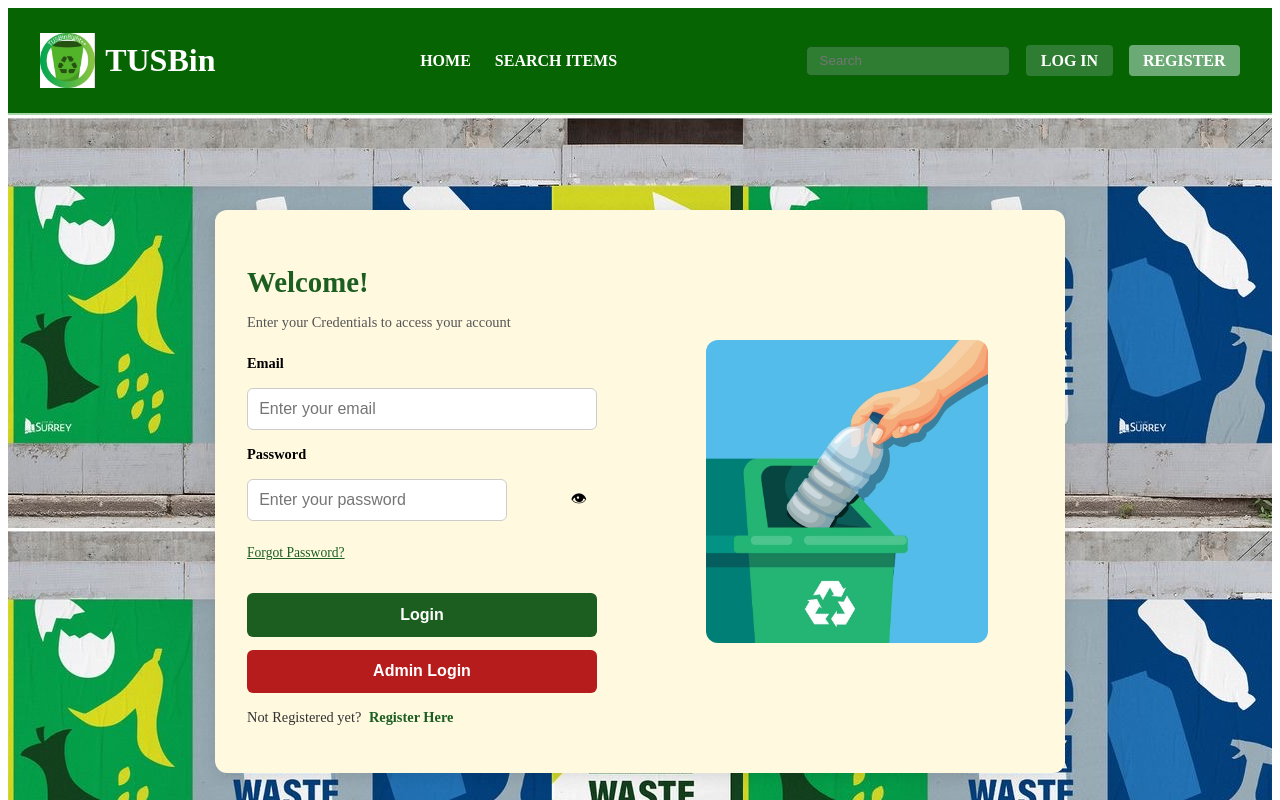
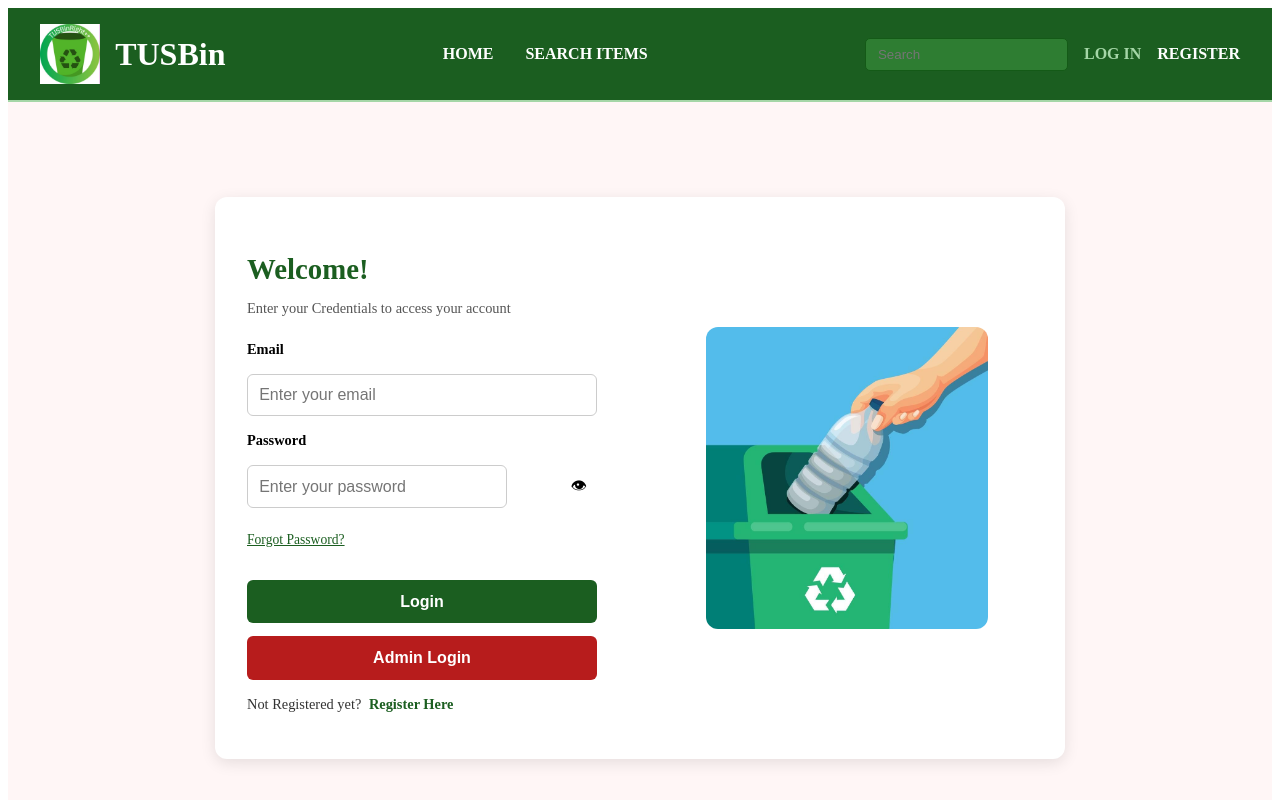
Before and after one commit to kalumfeanebanda/TUSBinGroup2, a Vue app in the folder tusg2frontend/: page /login in a window 1280 px wide. Shown: the top 800 px of the page. Built offline with nearby package versions, Linux system fonts and the light colour scheme.

Commit message:
Revert "improved website design"
This reverts commit 0bad26147f4265465b3d1ba8b9f594d68ab2348a.

```diff
--- a/tusg2frontend/src/components/Footer.vue
+++ b/tusg2frontend/src/components/Footer.vue
@@ -12,9 +12,6 @@
             <RouterLink to="/admin" class="link">Admin Centre</RouterLink>
           </nav>
         </section>
-
-
-
 
         <!--Contact -->
         <section class="col">
@@ -57,8 +54,8 @@ const icons = {
 <style scoped>
 .footer {
   width: 100%;
-  background:#066502;
-  color: white;
+  background: linear-gradient(180deg, #2e7d32 0%, #2b6f2e 60%, #2b6f2e 60%);
+  color: #e9f5ea;
   border-radius: 6px;
   margin: 0 auto;
 }
@@ -100,7 +97,7 @@ const icons = {
 
 .footer-bottom {
   background: #63a35c;
-  color: #066502;
+  color: #0f2e12;
   padding: 0.6rem 1.25rem;
   font-size: 0.95rem;
   text-align: center;
--- a/tusg2frontend/src/components/Header.vue
+++ b/tusg2frontend/src/components/Header.vue
@@ -1,19 +1,17 @@
 <template>
-  <header class="header">
-    <div class="header-inner">
-      <!-- Logo -->
+  <header class="testing-header">
     <div class="logo">
       <img src="@/assets/TUSBinLogo.jfif" alt="TUSBin Logo" class="logo-img" />
-        <h1 class="logo-text">TUSBin</h1>
+      <span class="logo-text">TUSBin</span>
     </div>
 
-      <!-- Nav links beside logo -->
+
     <nav class="nav-links">
       <router-link to="/" class="nav-link" exact-active-class="active">HOME</router-link>
       <router-link to="/search-items" class="nav-link" exact-active-class="active">SEARCH ITEMS</router-link>
     </nav>
 
-      <!-- Search + Login/Register -->
+
     <div class="actions">
       <input
           type="text"
@@ -22,31 +20,33 @@
           class="search-bar"
           @keypress.enter="performSearch"
       />
-        <router-link to="/login" class="action-btn login-btn">LOG IN</router-link>
-        <router-link to="/register" class="action-btn register-btn">REGISTER</router-link>
+      <router-link to="/login" class="nav-link" exact-active-class="active">LOG IN</router-link>
+      <router-link to="/register" class="nav-link" exact-active-class="active">REGISTER</router-link>
+
     </div>
 
-      <!-- Mobile toggle -->
+
     <button class="menu-toggle" @click="toggleMobileMenu">
       <i class="fas fa-bars"></i>
     </button>
-    </div>
 
-    <!-- Mobile dropdown -->
+
     <div class="mobile-menu" v-if="isMobileMenuOpen">
-      <router-link to="/" class="nav-link" @click="toggleMobileMenu">HOME</router-link>
-      <router-link to="/search-items" class="nav-link" @click="toggleMobileMenu">SEARCH ITEMS</router-link>
-      <router-link to="/login" class="nav-link" @click="toggleMobileMenu">LOG IN</router-link>
-      <router-link to="/register" class="nav-link" @click="toggleMobileMenu">REGISTER</router-link>
+      <router-link to="/" class="nav-link" exact-active-class="active" @click="toggleMobileMenu">HOME</router-link>
+      <router-link to="/search-items" class="nav-link" exact-active-class="active" @click="toggleMobileMenu">SEARCH ITEMS</router-link>
+      <router-link to="/login" class="nav-link" exact-active-class="active" @click="toggleMobileMenu">LOG IN</router-link>
+      <router-link to="/register" class="nav-link" exact-active-class="active" @click="toggleMobileMenu">REGISTER</router-link>
     </div>
   </header>
 </template>
 
 <script>
 import { useRouter } from "vue-router";
+import SearchItems from "@/pages/SearchItems.vue";
 
 export default {
-  name: "Header",
+  name: "NavBar",
+  components: {SearchItems},
   data() {
     return {
       isMobileMenuOpen: false,
@@ -69,96 +69,78 @@ export default {
 </script>
 
 <style scoped>
-.header {
-  background-color: #066502;
+.testing-header {
+  background-color: #1b5e20; /* dark green */
   color: white;
-  padding: 0.8rem 2rem;
+  display: flex;
+  justify-content: space-between;
+  align-items: center;
+  padding: 1rem 2rem;
   border-bottom: 2px solid #a5d6a7;
-  position: relative;
-}
-
-.header-inner {
-  display: flex;
-  align-items: center;
-  justify-content: space-between;
   flex-wrap: wrap;
 }
 
-/* Logo */
+
 .logo {
   display: flex;
   align-items: center;
-  gap: 10px;
+  gap: 15px;
 }
+
 .logo-img {
-  height: 55px;
+  height: 60px;
   width: auto;
   object-fit: contain;
 }
+
 .logo-text {
   font-weight: bold;
   font-size: 2rem;
 }
 
-/* Nav Links beside logo */
+
 .nav-links {
   display: flex;
+  gap: 2rem;
+  flex: 1;
+  justify-content: center;
   align-items: center;
-  gap: 1.5rem;
-  margin-left: 1rem;
 }
+
 .nav-link {
   color: white;
   text-decoration: none;
   font-weight: bold;
+  font-size: 1rem;
   transition: color 0.3s;
 }
+
 .nav-link:hover,
 .nav-link.active {
   color: #a5d6a7;
 }
 
-/* Right Side Actions */
+
 .actions {
   display: flex;
   align-items: center;
   gap: 1rem;
 }
+
 .search-bar {
   background-color: #2e7d32;
   color: white;
   border: 1px solid #145a17;
   border-radius: 5px;
-  padding: 0.4rem 0.8rem;
+  padding: 0.5rem 0.75rem;
 }
+
 .search-bar:focus {
   outline: none;
   border-color: #a5d6a7;
 }
 
-/* Buttons beside search bar */
-.action-btn {
-  text-decoration: none;
-  color: white;
-  font-weight: bold;
-  border-radius: 4px;
-  padding: 0.4rem 0.9rem;
-  transition: background 0.3s;
-}
-.login-btn {
-  background-color: #2e7d32;
-}
-.login-btn:hover {
-  background-color: #388e3c;
-}
-.register-btn {
-  background-color: #6baa75;
-}
-.register-btn:hover {
-  background-color: #81c784;
-}
 
-/* Mobile */
 .menu-toggle {
   display: none;
   background: none;
@@ -167,6 +149,7 @@ export default {
   font-size: 1.5rem;
   cursor: pointer;
 }
+
 
 .mobile-menu {
   width: 100%;
@@ -178,9 +161,7 @@ export default {
   gap: 1rem;
   border-top: 1px solid #2e7d32;
 }
-.mobile-menu .nav-link {
-  color: white;
-}
+
 
 @media (max-width: 768px) {
   .nav-links,
@@ -190,6 +171,9 @@ export default {
   .menu-toggle {
     display: block;
   }
+  .logo-img {
+    height: 50px;
+  }
   .logo-text {
     font-size: 1.5rem;
   }
--- a/tusg2frontend/src/pages/AdminLogin.vue
+++ b/tusg2frontend/src/pages/AdminLogin.vue
@@ -86,13 +86,13 @@ const togglePassword = () => {
   justify-content: center;
   align-items: center;
   min-height: 90vh;
-  background:url("../images/BG.jpg");
+  background-color: #fff6f6;
   padding: 1rem;
 }
 
 .login-card {
   display: flex;
-  background: #FFF9E0;
+  background: #fff;
   border-radius: 12px;
   box-shadow: 0px 4px 15px rgba(0, 0, 0, 0.1);
   overflow: hidden;
--- a/tusg2frontend/src/pages/Home.vue
+++ b/tusg2frontend/src/pages/Home.vue
@@ -1,4 +1,3 @@
-
 <template>
   <div class="home-page">
 
@@ -82,8 +81,7 @@
 </template>
 
 <script setup>
-import { useRouter } from "vue-router";
-import Header from "@/App.vue"; // ✅ import router
+import { useRouter } from "vue-router"; // ✅ import router
 
 const router = useRouter();
 
@@ -161,9 +159,7 @@ const goToSearchItems = () => {
 
 /* Info Sections */
 .info-section,
-
 .what-it-does {
-
   padding: 40px 20px;
 }
 
--- a/tusg2frontend/src/pages/SearchItems.vue
+++ b/tusg2frontend/src/pages/SearchItems.vue
@@ -1,5 +1,4 @@
 <template>
-  <section class="image">
   <section class="search-items-page-container">
     <h1 class="main-title">Search Items</h1>
     <p class="subtitle">What way you want to choose?</p>
@@ -54,7 +53,6 @@
       <button @click="toggleScanner" class="close-btn">Close Scanner</button>
     </div>
   </section>
-  </section>
 </template>
 
 <script setup>
@@ -103,12 +101,7 @@ const submitBarcode = () => {
 /* ==================================== */
 /* BASE LAYOUT & TEXT */
 /* ==================================== */
-/* .image{
-  background:url("../images/BG.jpg");}*/
-
-
 .search-items-page-container {
-
   text-align: center;
   padding: 40px 20px;
   max-width: 1000px; /* Wider container for the two columns */
--- a/tusg2frontend/src/pages/UserLogin.vue
+++ b/tusg2frontend/src/pages/UserLogin.vue
@@ -1,12 +1,7 @@
 <template>
   <div class="login-container">
-
-
     <div class="login-card">
       <div class="login-form">
-
-
-
         <h2 class="title">Welcome!</h2>
         <p class="subtitle">Enter your Credentials to access your account</p>
 
@@ -93,14 +88,13 @@ const togglePassword = () => {
   justify-content: center;
   align-items: center;
   min-height: 90vh;
-  background:url("../images/BG.jpg");
-
+  background-color: #fff6f6;
   padding: 1rem;
 }
 
 .login-card {
   display: flex;
-  background: #FFF9E0;
+  background: #fff;
   border-radius: 12px;
   box-shadow: 0px 4px 15px rgba(0, 0, 0, 0.1);
   overflow: hidden;
--- a/tusg2frontend/src/pages/UserRegister.vue
+++ b/tusg2frontend/src/pages/UserRegister.vue
@@ -84,13 +84,13 @@ const handleRegister = () => {
   justify-content: center;
   align-items: center;
   min-height: 90vh;
-  background:url("../images/BG.jpg");
+  background-color: #fff6f6;
   padding: 1rem;
 }
 
 .register-card {
   display: flex;
-  background: #FFF9E0;
+  background: #fff;
   border-radius: 12px;
   box-shadow: 0px 4px 15px rgba(0, 0, 0, 0.1);
   overflow: hidden;
```
Lines whose indentation alone changed are shown as unchanged.
